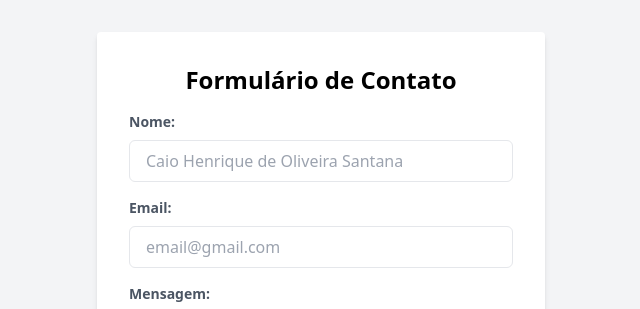
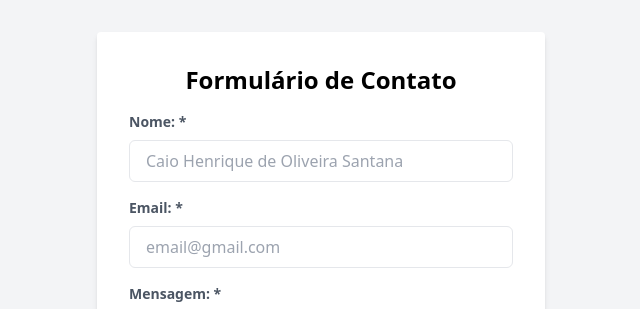
Before and after one commit to caiohenrqq/formulario-contato, a plain HTML site: page index.html in a window 1280 px wide. Shown: the top 309 px of the page, 319-959 px from the left. Drawn offline with nearby package versions, Linux system fonts and the light colour scheme.

Commit message:
ID adicionado no label

```diff
--- a/index.html
+++ b/index.html
@@ -14,19 +14,19 @@
         <form action="" method="post">
           <!-- Nome -->
           <div class="mb-4">
-            <label for="nome" class="block text-gray-600 text-sm font-semibold mb-2">Nome:</label>
+            <label for="nome" id="nomeTexto" class="block text-gray-600 text-sm font-semibold mb-2">Nome: *</label>
             <input type="text" id="nome" name="nome" class="w-full px-4 py-2 border rounded-md focus:outline-none focus:border-blue-500" placeholder="Caio Henrique de Oliveira Santana">
           </div>
 
           <!-- Email -->
           <div class="mb-4">
-            <label for="email" class="block text-gray-600 text-sm font-semibold mb-2">Email:</label>
+            <label for="email" id="emailTexto" class="block text-gray-600 text-sm font-semibold mb-2">Email: *</label>
             <input type="email" id="email" name="email" class="w-full px-4 py-2 border rounded-md focus:outline-none focus:border-blue-500" placeholder="email@gmail.com">
           </div>
 
           <!-- Mensagem -->
           <div class="mb-4">
-            <label for="mensagem" class="block text-gray-600 text-sm font-semibold mb-2">Mensagem:</label>
+            <label for="mensagem" id="mensagemTexto" class="block text-gray-600 text-sm font-semibold mb-2">Mensagem: *</label>
             <textarea id="mensagem" name="mensagem" rows="4" class="w-full px-4 py-2 border rounded-md focus:outline-none focus:border-blue-500" placeholder="Fale conosco!"></textarea>
           </div>
 
```
